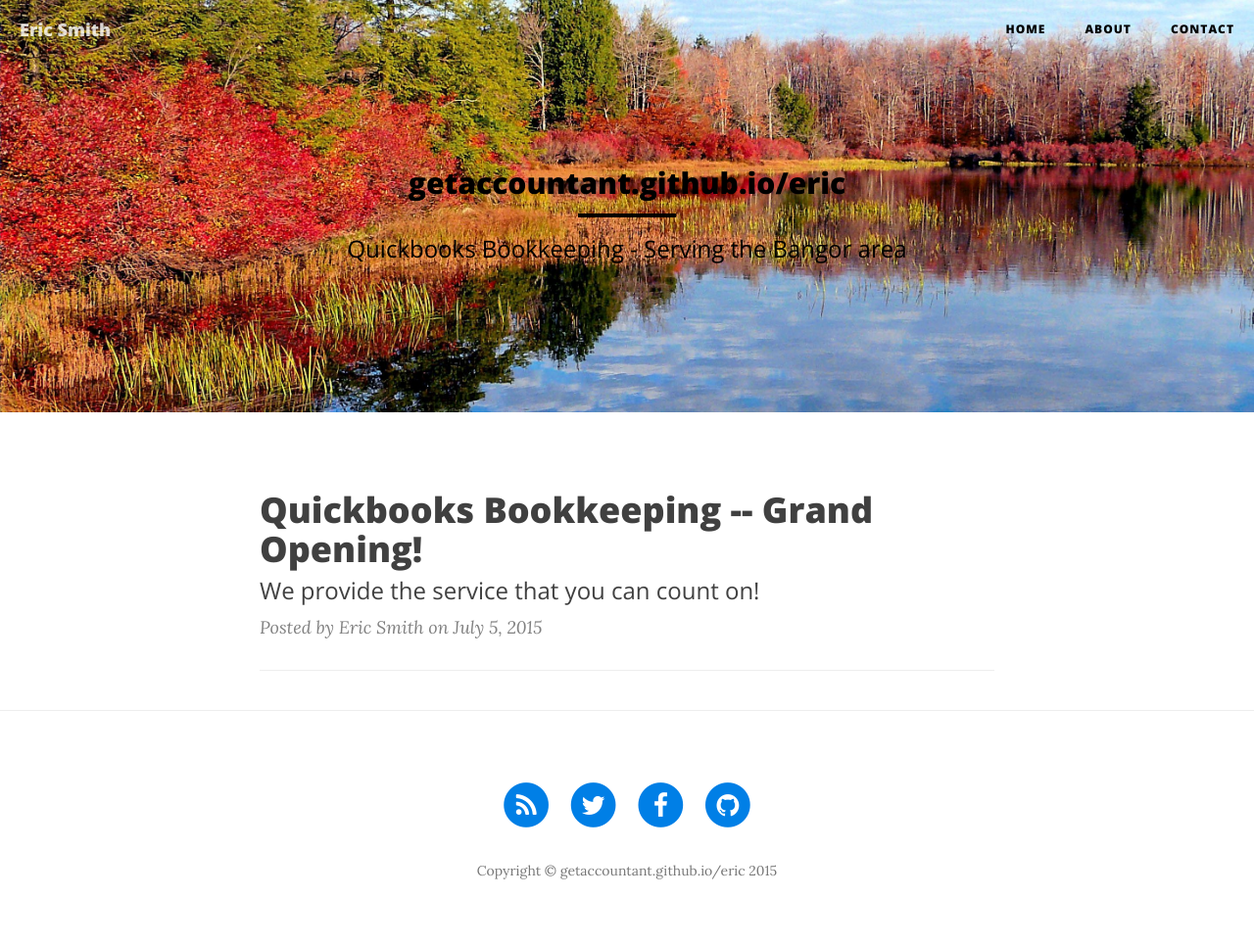
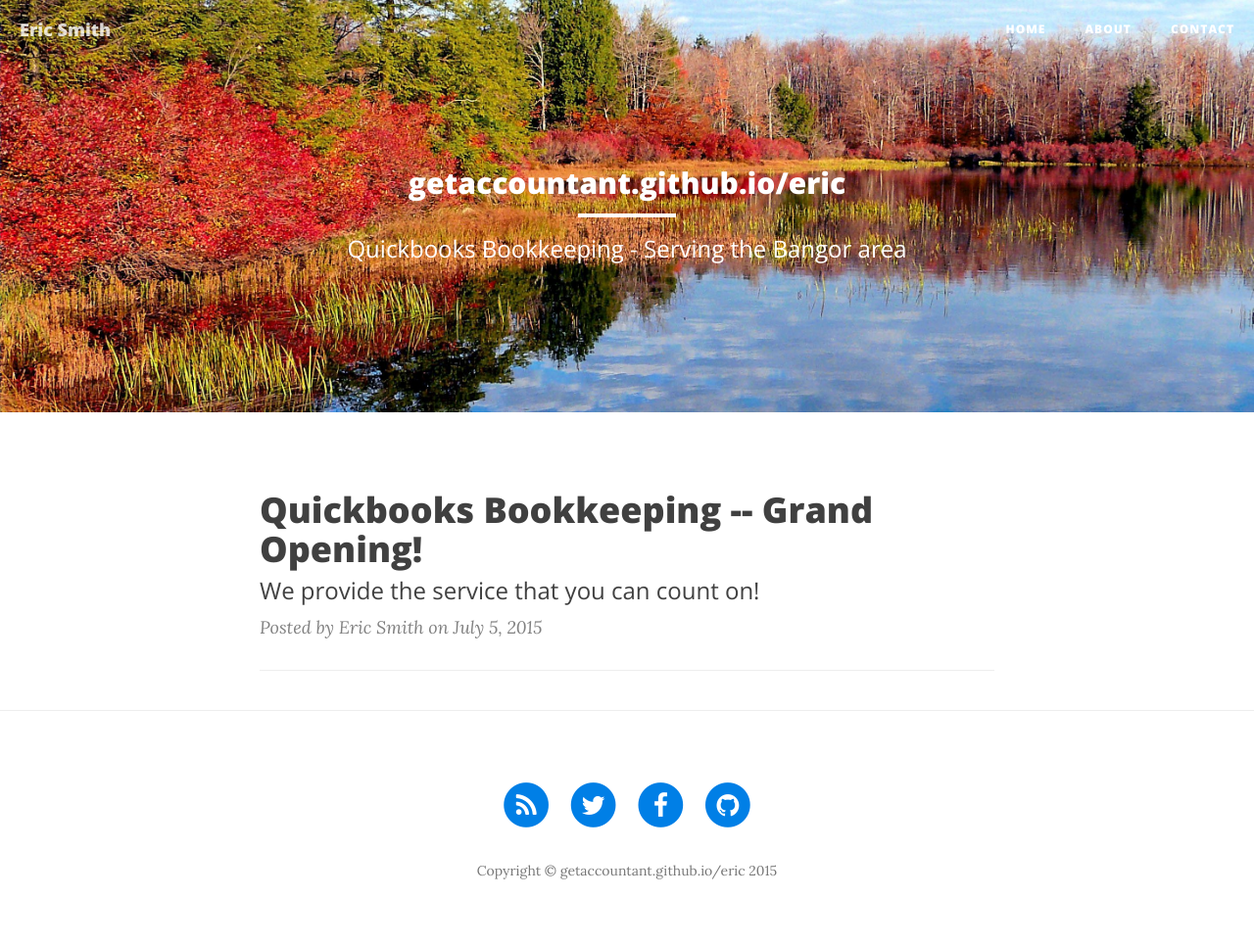
Before and after one commit to grumaccountant/eric, a Jekyll site: the page built from index.html, in a window 1280 px wide. Shown: the whole page at 98% size. Built offline with Jekyll 4.4.1, drawn with Linux system fonts in a browser that asks for light colours; nearby versions of some CDN libraries; the list of posts is cut into pages by our own code.

Commit message:
Update clean-blog.css

```diff
--- a/css/clean-blog.css
+++ b/css/clean-blog.css
@@ -37,10 +37,10 @@
   max-width: 100px;
   margin: 15px auto;
   border-width: 4px;
-  border-color: black;
+  border-color: white;
 }
 .navbar-custom {
-  background: black;
+  background: white;
   position: absolute;
   top: 0;
   left: 0;
@@ -63,7 +63,7 @@
     border-bottom: 1px solid transparent;
   }
   .navbar-custom .navbar-brand {
-    color: black;
+    color: white;
     padding: 20px;
   }
   .navbar-custom .navbar-brand:hover,
@@ -71,7 +71,7 @@
     color: rgba(255, 255, 255, 0.8);
   }
   .navbar-custom .nav li a {
-    color: black;
+    color: white;
     padding: 20px;
   }
   .navbar-custom .nav li a:hover,
@@ -140,7 +140,7 @@
 .intro-header .post-heading,
 .intro-header .page-heading {
   padding: 100px 0 50px;
-  color: black;
+  color: white;
 }
 @media only screen and (min-width: 768px) {
   .intro-header .site-heading,
@@ -194,7 +194,7 @@
   font-size: 20px;
 }
 .intro-header .post-heading .meta a {
-  color: black;
+  color: white;
 }
 @media only screen and (min-width: 768px) {
   .intro-header .post-heading h1 {
@@ -336,7 +336,7 @@
 .btn-default:focus {
   background-color: #0085a1;
   border: 1px solid #0085a1;
-  color: black;
+  color: white;
 }
 .pager {
   margin: 20px 0 0;
@@ -349,7 +349,7 @@
   font-weight: 800;
   letter-spacing: 1px;
   padding: 10px 5px;
-  background-color: black;
+  background-color: white;
   border-radius: 0;
 }
 @media only screen and (min-width: 768px) {
@@ -361,7 +361,7 @@
 }
 .pager li > a:hover,
 .pager li > a:focus {
-  color: black;
+  color: white;
   background-color: #0085a1;
   border: 1px solid #0085a1;
 }
@@ -374,21 +374,21 @@
   cursor: not-allowed;
 }
 ::-moz-selection {
-  color: black;
+  color: white;
   text-shadow: none;
   background: #0085a1;
 }
 ::selection {
-  color: black;
+  color: white;
   text-shadow: none;
   background: #0085a1;
 }
 img::selection {
-  color: black;
+  color: white;
   background: transparent;
 }
 img::-moz-selection {
-  color: black;
+  color: white;
   background: transparent;
 }
 body {
```
